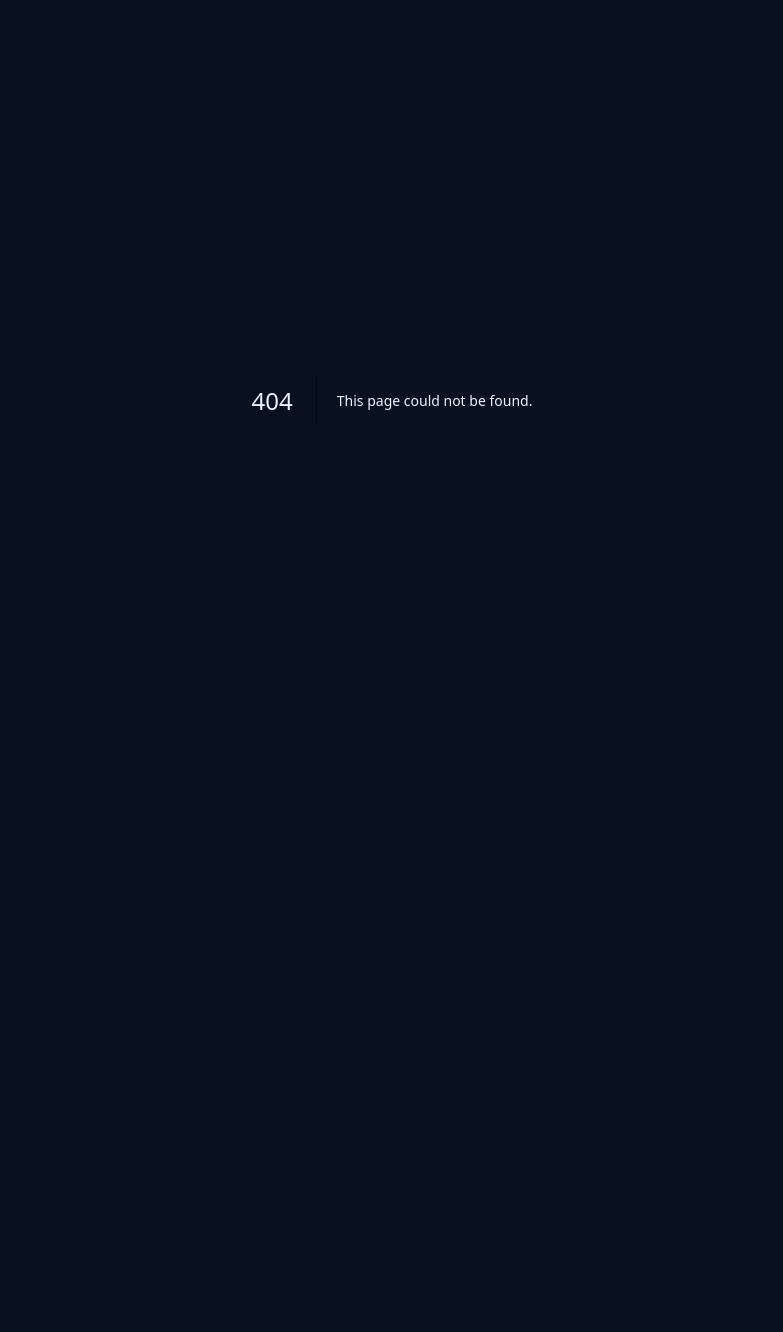
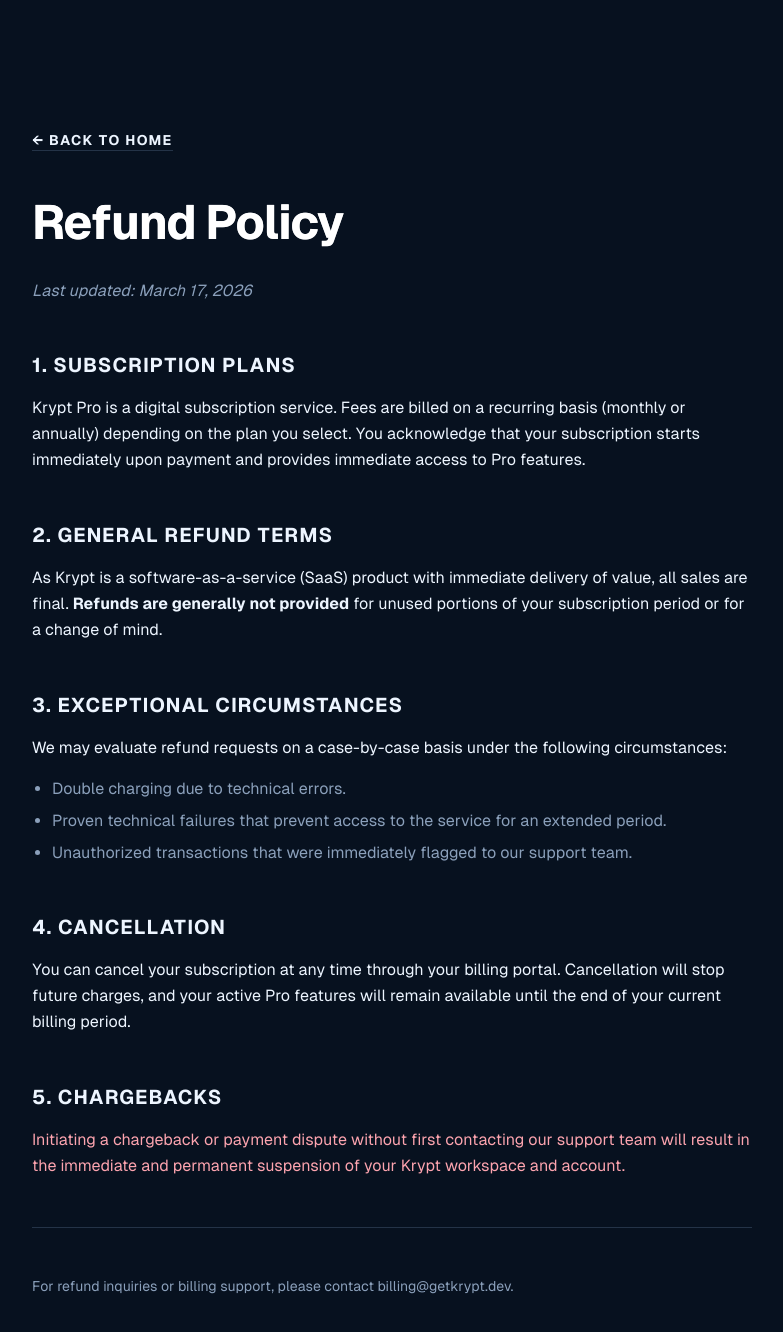
Before and after one commit to GarzvR/krypt, a Next.js app: page /refund-policy in a window 1280 px wide. Before the commit this address had no page. Shown: the top 1332 px of the page, without its empty margins (248-1031 px from the left). Before the commit the page ends 800 px from the top, so only its background shows below. Built offline with nearby package versions, Linux system fonts and the light colour scheme.

Commit message:
Legal: Added /terms and /refund-policy pages; Updated footer links; Production sync

```diff
--- /dev/null
+++ b/src/app/refund-policy/page.tsx
@@ -0,0 +1,84 @@
+"use client";
+
+import Link from "next/link";
+import { motion } from "framer-motion";
+
+export default function RefundPolicyPage() {
+  return (
+    <main className="min-h-screen bg-app text-app-foreground selection:bg-app-primary/30">
+      {/* Background Decor */}
+      <div className="pointer-events-none absolute inset-0 flex justify-center overflow-hidden">
+        <div className="absolute -top-[10%] h-[400px] w-[800px] rounded-[100%] bg-app-primary/5 blur-[100px]" />
+      </div>
+
+      <div className="relative z-10 mx-auto max-w-3xl px-6 py-20 lg:py-32">
+        <motion.div
+          initial={{ opacity: 0, y: 20 }}
+          animate={{ opacity: 1, y: 0 }}
+          transition={{ duration: 0.5 }}
+        >
+          <Link
+            href="/"
+            className="text-sm font-bold text-app-primary border-b border-app-primary/0 hover:border-app-primary/100 transition-all uppercase tracking-widest mb-12 inline-block"
+          >
+            ← Back to Home
+          </Link>
+
+          <h1 className="text-4xl lg:text-5xl font-bold tracking-tight text-white mb-8 bg-gradient-to-b from-white to-white/60 bg-clip-text text-transparent">
+            Refund Policy
+          </h1>
+
+          <p className="text-app-muted mb-12 italic">Last updated: March 17, 2026</p>
+
+          <div className="space-y-12 prose prose-invert max-w-none prose-p:text-app-muted prose-headings:text-white prose-headings:tracking-tight prose-strong:text-white prose-a:text-app-primary">
+            <section>
+              <h2 className="text-xl font-bold uppercase tracking-wider text-app-primary/80 mb-4">1. Subscription Plans</h2>
+              <p className="leading-relaxed">
+                Krypt Pro is a digital subscription service. Fees are billed on a recurring basis (monthly or annually) depending on the plan you select. You acknowledge that your subscription starts immediately upon payment and provides immediate access to Pro features.
+              </p>
+            </section>
+
+            <section>
+              <h2 className="text-xl font-bold uppercase tracking-wider text-app-primary/80 mb-4">2. General Refund Terms</h2>
+              <p className="leading-relaxed">
+                As Krypt is a software-as-a-service (SaaS) product with immediate delivery of value, all sales are final. <strong>Refunds are generally not provided</strong> for unused portions of your subscription period or for a change of mind.
+              </p>
+            </section>
+
+            <section>
+              <h2 className="text-xl font-bold uppercase tracking-wider text-app-primary/80 mb-4">3. Exceptional Circumstances</h2>
+              <p className="leading-relaxed">
+                We may evaluate refund requests on a case-by-case basis under the following circumstances:
+              </p>
+              <ul className="list-disc pl-5 mt-4 space-y-2 text-app-muted">
+                <li>Double charging due to technical errors.</li>
+                <li>Proven technical failures that prevent access to the service for an extended period.</li>
+                <li>Unauthorized transactions that were immediately flagged to our support team.</li>
+              </ul>
+            </section>
+
+            <section>
+              <h2 className="text-xl font-bold uppercase tracking-wider text-app-primary/80 mb-4">4. Cancellation</h2>
+              <p className="leading-relaxed">
+                You can cancel your subscription at any time through your billing portal. Cancellation will stop future charges, and your active Pro features will remain available until the end of your current billing period.
+              </p>
+            </section>
+
+            <section>
+              <h2 className="text-xl font-bold uppercase tracking-wider text-app-primary/80 mb-4">5. Chargebacks</h2>
+              <p className="leading-relaxed text-rose-300">
+                Initiating a chargeback or payment dispute without first contacting our support team will result in the immediate and permanent suspension of your Krypt workspace and account.
+              </p>
+            </section>
+
+            <section className="pt-12 border-t border-app/30">
+              <p className="text-sm text-app-muted">
+                For refund inquiries or billing support, please contact <span className="text-app-primary">billing@getkrypt.dev</span>.
+              </p>
+            </section>
+          </div>
+        </motion.div>
+      </div>
+    </main>
+  );
+}
--- /dev/null
+++ b/src/app/terms/page.tsx
@@ -0,0 +1,95 @@
+"use client";
+
+import Link from "next/link";
+import { motion } from "framer-motion";
+
+export default function TermsPage() {
+  return (
+    <main className="min-h-screen bg-app text-app-foreground selection:bg-app-primary/30">
+      {/* Background Decor */}
+      <div className="pointer-events-none absolute inset-0 flex justify-center overflow-hidden">
+        <div className="absolute -top-[10%] h-[400px] w-[800px] rounded-[100%] bg-app-primary/5 blur-[100px]" />
+      </div>
+
+      <div className="relative z-10 mx-auto max-w-3xl px-6 py-20 lg:py-32">
+        <motion.div
+          initial={{ opacity: 0, y: 20 }}
+          animate={{ opacity: 1, y: 0 }}
+          transition={{ duration: 0.5 }}
+        >
+          <Link
+            href="/"
+            className="text-sm font-bold text-app-primary border-b border-app-primary/0 hover:border-app-primary/100 transition-all uppercase tracking-widest mb-12 inline-block"
+          >
+            ← Back to Home
+          </Link>
+
+          <h1 className="text-4xl lg:text-5xl font-bold tracking-tight text-white mb-8 bg-gradient-to-b from-white to-white/60 bg-clip-text text-transparent">
+            Terms of Service
+          </h1>
+
+          <p className="text-app-muted mb-12 italic">Last updated: March 17, 2026</p>
+
+          <div className="space-y-12 prose prose-invert max-w-none prose-p:text-app-muted prose-headings:text-white prose-headings:tracking-tight prose-strong:text-white prose-a:text-app-primary">
+            <section>
+              <h2 className="text-xl font-bold uppercase tracking-wider text-app-primary/80 mb-4">1. Acceptance of Terms</h2>
+              <p className="leading-relaxed">
+                By accessing or using Krypt (the "Service"), you agree to be bound by these Terms of Service. If you do not agree to these terms, please do not use the Service.
+              </p>
+            </section>
+
+            <section>
+              <h2 className="text-xl font-bold uppercase tracking-wider text-app-primary/80 mb-4">2. Description of Service</h2>
+              <p className="leading-relaxed">
+                Krypt is a secret management platform that allows users to store, manage, and encrypt environment variables and sensitive configuration data. The service includes a web dashboard, API, and CLI tools.
+              </p>
+            </section>
+
+            <section>
+              <h2 className="text-xl font-bold uppercase tracking-wider text-app-primary/80 mb-4">3. User Responsibilities</h2>
+              <p className="leading-relaxed">
+                You are solely responsible for:
+              </p>
+              <ul className="list-disc pl-5 mt-4 space-y-2 text-app-muted">
+                <li>Maintaining the confidentiality of your account tokens and API keys.</li>
+                <li>All activities that occur under your account.</li>
+                <li>The content of the secrets stored within your workspace.</li>
+                <li>Ensuring your use of the Service complies with applicable laws.</li>
+              </ul>
+              <div className="mt-6 p-4 border border-rose-500/10 bg-rose-500/5 text-xs text-rose-300 italic">
+                Important: Krypt provides tools for encryption, but the core security of your tokens relies on your own management practices.
+              </div>
+            </section>
+
+            <section>
+              <h2 className="text-xl font-bold uppercase tracking-wider text-app-primary/80 mb-4">4. Pro Plan and Billing</h2>
+              <p className="leading-relaxed">
+                Payments for Krypt Pro are processed through <strong>Lemon Squeezy</strong>. By subscribing to a paid plan, you agree to their terms and conditions regarding payment processing and data handling.
+              </p>
+            </section>
+
+            <section>
+              <h2 className="text-xl font-bold uppercase tracking-wider text-app-primary/80 mb-4">5. Account Termination</h2>
+              <p className="leading-relaxed">
+                We reserve the right to suspend or terminate your access to Krypt at our discretion, without notice, for conduct that we believe violates these Terms or is harmful to other users, us, or third parties, or for any other reason.
+              </p>
+            </section>
+
+            <section>
+              <h2 className="text-xl font-bold uppercase tracking-wider text-app-primary/80 mb-4">6. Limitation of Liability</h2>
+              <p className="leading-relaxed">
+                Krypt is provided "as is" without any warranties. In no event shall Krypt be liable for any indirect, incidental, special, consequential, or punitive damages, including loss of profits or data.
+              </p>
+            </section>
+
+            <section className="pt-12 border-t border-app/30">
+              <p className="text-sm text-app-muted">
+                Questions about the Terms of Service should be sent to us at <span className="text-app-primary">support@getkrypt.dev</span>.
+              </p>
+            </section>
+          </div>
+        </motion.div>
+      </div>
+    </main>
+  );
+}
--- a/src/components/landing-page.tsx
+++ b/src/components/landing-page.tsx
@@ -391,6 +391,18 @@
               >
                 Documentation
               </Link>
+              <Link
+                href="/terms"
+                className="transition-colors hover:text-app-primary"
+              >
+                Terms
+              </Link>
+              <Link
+                href="/refund-policy"
+                className="transition-colors hover:text-app-primary"
+              >
+                Refund Policy
+              </Link>
             </div>
           </div>
         </footer>
```
